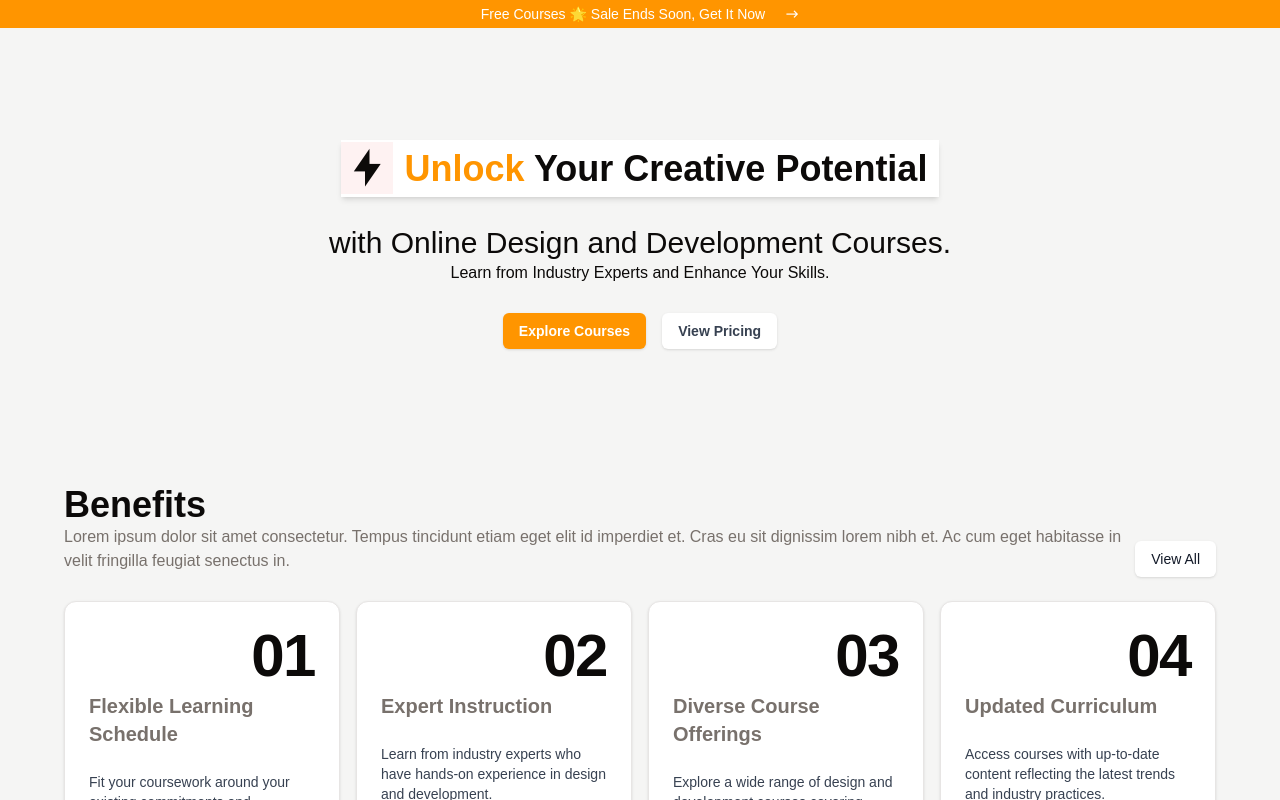
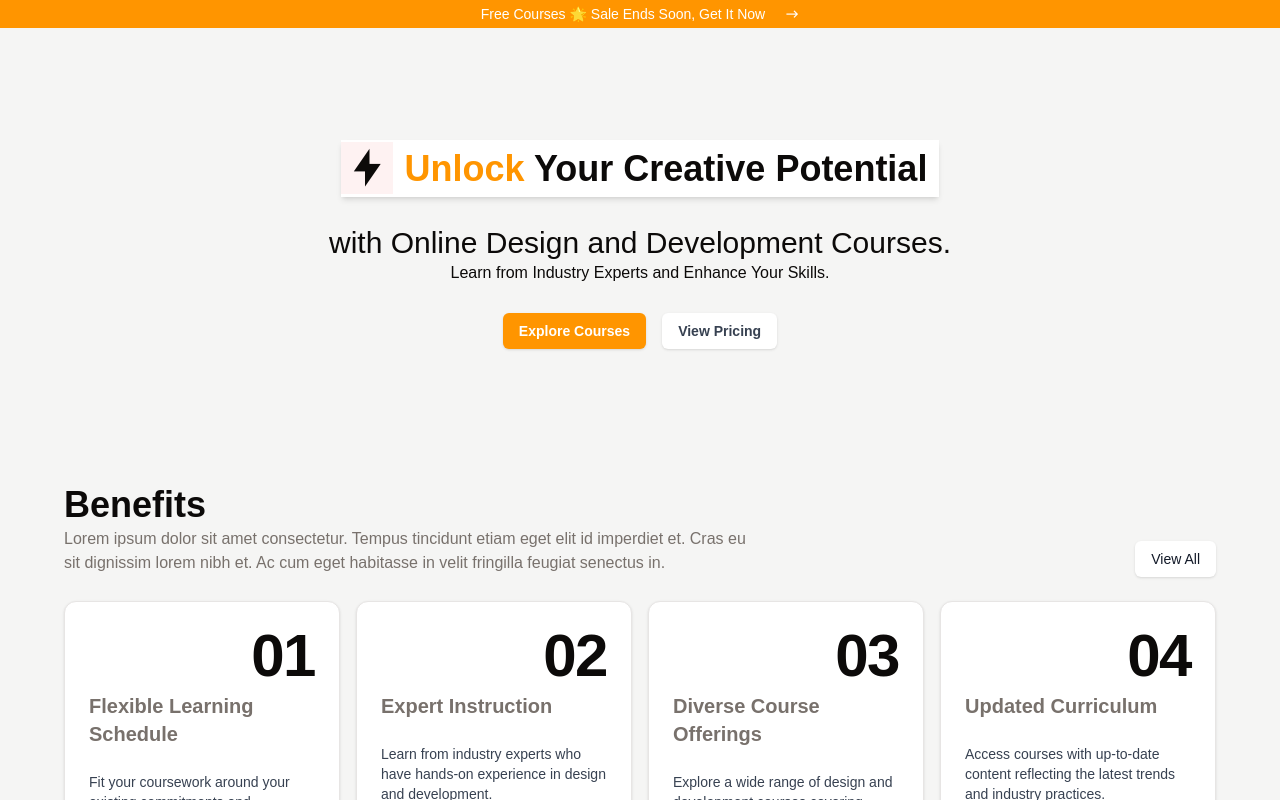
Before and after one commit to kasahun-welela/e-learning, a Next.js app: page / in a window 1280 px wide. Shown: the top 800 px of the page. Built offline with nearby package versions, Linux system fonts and the light colour scheme.

Commit message:
make section component reusable

```diff
--- a/app/page.tsx
+++ b/app/page.tsx
@@ -1,23 +1,18 @@
 import Hero from "@/components/Hero";
 import PathCard from "@/components/PathCard";
+import SectionTitle from "@/components/SectionTitle";
 import { Button } from "@/components/ui/button";
 
 export default function Home() {
   return (
     <div className="max-w-[90%] mx-auto">
       <Hero />
-      <div className="py-6">
-        <h1 className="font-semibold text-3xl md:text-4xl">Benefits</h1>
-        <div className="space-y-4 md:flex justify-between">
-          <p className="text-sm md:text-base text-muted-foreground">
-            Lorem ipsum dolor sit amet consectetur. Tempus tincidunt etiam eget
-            elit id imperdiet et. Cras eu sit dignissim lorem nibh et. Ac cum
-            eget habitasse in velit fringilla feugiat senectus in.
-          </p>
-          <Button className="bg-white text-gray-900">View All</Button>
-        </div>
-      </div>
-
+      <SectionTitle
+        title="Benefits"
+        description="  Lorem ipsum dolor sit amet consectetur. Tempus tincidunt etiam eget
+          elit id imperdiet et. Cras eu sit dignissim lorem nibh et. Ac cum eget
+          habitasse in velit fringilla feugiat senectus in."
+      />
       <PathCard />
     </div>
   );
--- /dev/null
+++ b/components/SectionTitle.tsx
@@ -0,0 +1,20 @@
+import { title } from "process";
+import { Button } from "./ui/button";
+interface propsData {
+  title: string;
+  description: string;
+}
+
+export default function SectionTitle({ title, description }: propsData) {
+  return (
+    <div className="py-6">
+      <h1 className="font-semibold text-3xl md:text-4xl">{title}</h1>
+      <div className="space-y-4 md:flex justify-between items-center ">
+        <p className="text-sm md:text-base text-muted-foreground md:basis-3/5">
+          {description}
+        </p>
+        <Button className="bg-white text-gray-900">View All</Button>
+      </div>
+    </div>
+  );
+}
```
